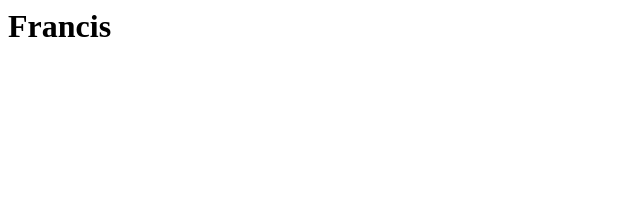
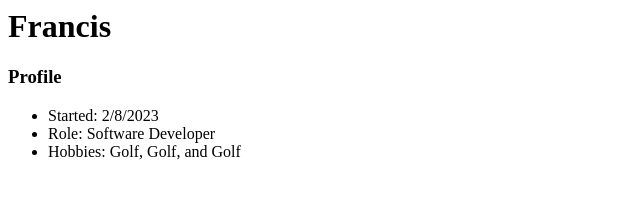
Before and after one commit to Franc153ric5on/Franc153ric5on.github.io, a plain HTML site: page index.html in a window 1280 px wide. Shown: the whole page, without its empty margins (0-640 px from the left). Drawn offline with Linux system fonts and the light colour scheme.

Commit message:
Update my Profile

```diff
--- a/index.html
+++ b/index.html
@@ -1 +1,8 @@
 <h1>Francis</h1>
+
+<h3>Profile</h3>
+<ul>
+    <li>Started: 2/8/2023</li>
+    <li>Role: Software Developer</li>
+    <li>Hobbies: Golf, Golf, and Golf</li>
+</ul>
```
